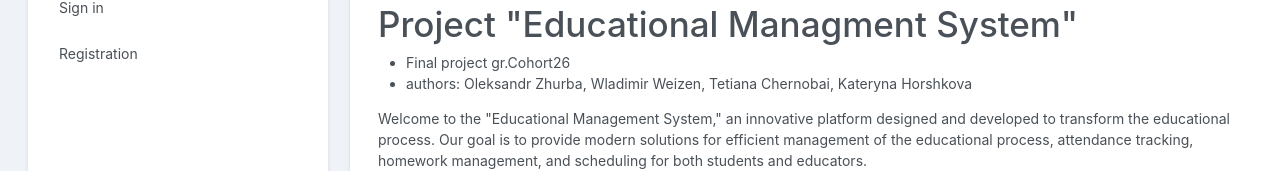
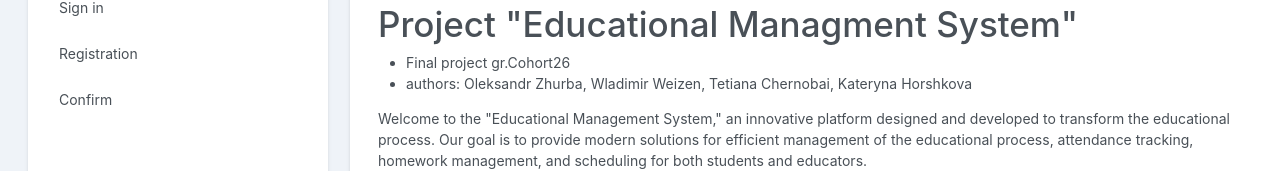
Before and after one commit to weizen-w/Educational-Management-System-FE, a React (Vite) app: page / in a window 1280 px wide. Shown: the part 123-294 px from the top of the page. Built offline with nearby package versions, Linux system fonts and the light colour scheme; no server answers.

Commit message:
fix: edit path to confirm

```diff
--- a/src/App.tsx
+++ b/src/App.tsx
@@ -54,7 +54,7 @@ function App(): JSX.Element {
 					<Route path="/" element={<Layout />}>
 						<Route path="/auth/login" element={<Login />} />
 						<Route path="/auth/register" element={<Register />} />
-						<Route path="/api/users/confirm/:confirmCode" element={<Confirmation />} />
+						<Route path="/confirm/:confirmCode" element={<Confirmation />} />
 						<Route path="*" element={<NotFoundPage />} />
 					</Route>
 				)}
--- a/src/components/navbar/Navbar.tsx
+++ b/src/components/navbar/Navbar.tsx
@@ -26,6 +26,7 @@ function Navbar(): JSX.Element {
 				<>
 					<NavLink to="/auth/login">Sign in</NavLink>
 					<NavLink to="/auth/register">Registration</NavLink>
+					<NavLink to="/confirm/:confirmCode">Confirm</NavLink>
 				</>
 			) : (
 				<>
```
